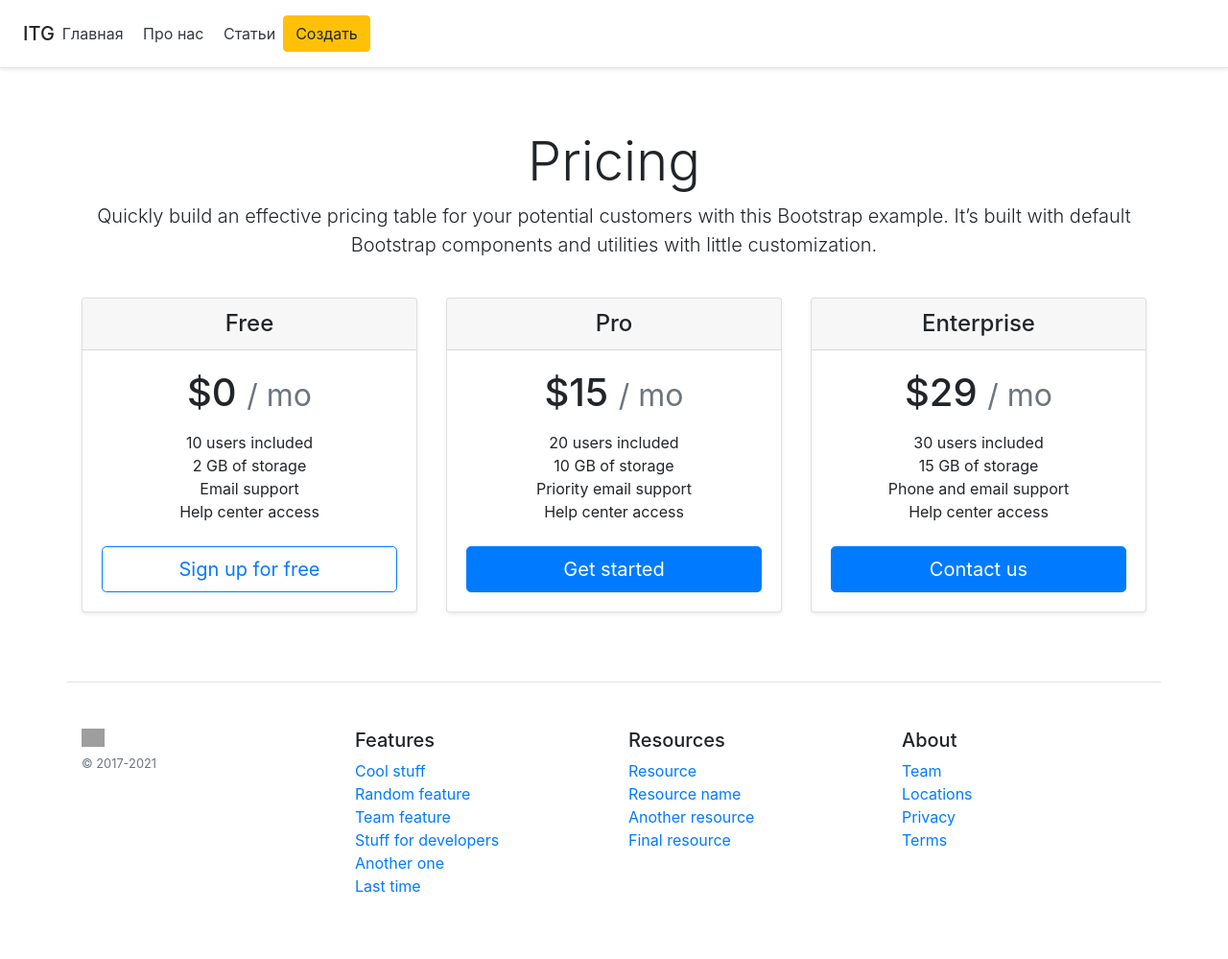
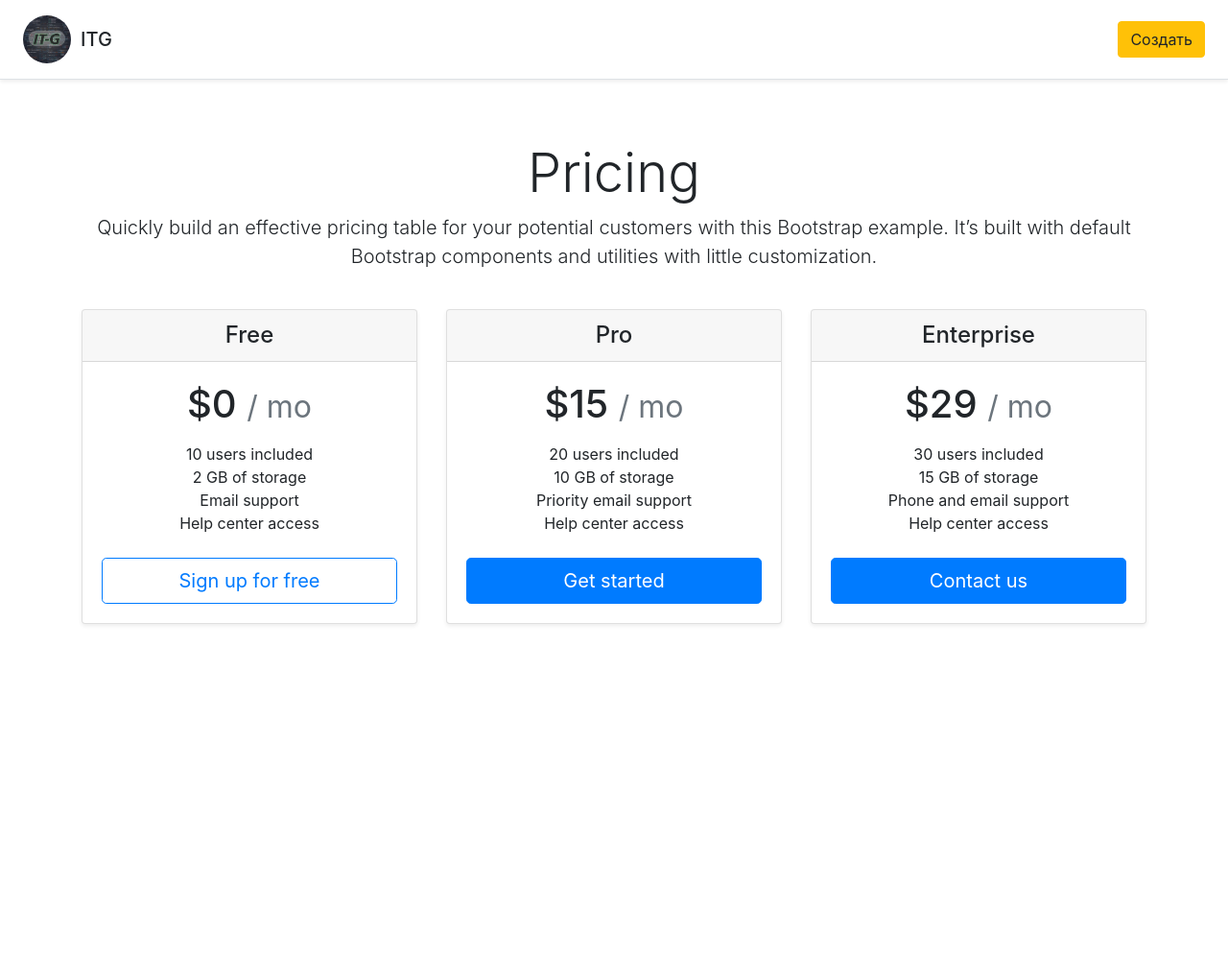
Before and after one commit to savenkov-hub/kgu-web, a Flask app: page /home in a window 1280 px wide. Shown: the whole page at 96% size. After the commit the page ends 651 px from the top, so only its background shows below. Run offline with Flask 2, Linux system fonts and the light colour scheme; some libraries are stand-ins or nearby versions; grey boxes are pictures that could not be loaded.

Commit message:
Небольшие правки внешнего вида

```diff
--- a/app.py
+++ b/app.py
@@ -19,41 +19,28 @@ class Article(db.Model):
         return '<Article %r>' % self.id
 
 
-@app.route('/')
+#Вызов старой главной, не активна, оставим на всякий случай
 @app.route('/home')
 def index():
     return render_template("index.html")
 
 
-@app.route('/about')
-def about():
-    return render_template("about.html")
-
-
+#Вызов главной страницы которая также есть список постов
+@app.route('/')
 @app.route('/posts')
 def posts():
     articles = Article.query.order_by(Article.date.desc()).all()
     return render_template("posts.html", articles=articles)
 
 
+#Вызов детальной страницы поста
 @app.route('/posts/<int:id>')
 def post_detail(id):
     article = Article.query.get(id)
     return render_template("post_detail.html", article=article)
 
 
-@app.route('/posts/<int:id>/del')
-def post_delete(id):
-    article = Article.query.get_or_404(id)
-
-    try:
-        db.session.delete(article)
-        db.session.commit()
-        return redirect('/posts')
-    except:
-        return 'При удалении статьи произошла ошибка'
-
-
+#Вызов метода\страницы добавления поста
 @app.route('/creat-article', methods=['POST', 'GET'])
 def creat_article():
     if request.method == "POST":
@@ -73,6 +60,20 @@ def creat_article():
         return render_template("creat-article.html")
 
 
+#Вызов метода удаления поста
+@app.route('/posts/<int:id>/del')
+def post_delete(id):
+    article = Article.query.get_or_404(id)
+
+    try:
+        db.session.delete(article)
+        db.session.commit()
+        return redirect('/posts')
+    except:
+        return 'При удалении статьи произошла ошибка'
+
+
+#Вызов метода\страницы изменения поста
 @app.route('/posts/<int:id>/update', methods=['POST', 'GET'])
 def post_update(id):
     article = Article.query.get(id)
--- a/static/css/main.css
+++ b/static/css/main.css
@@ -0,0 +1,17 @@
+.logo-a{
+    display: flex;
+    align-items: center;
+    color:inherit;
+}
+.logo-a:hover{
+    text-decoration: none;
+    color:inherit;
+}
+.logo{
+    width: 50px;
+    border-radius: 50%;
+    margin-right: 10px;
+}
+.me-md-auto{
+    margin-right: auto!important;
+}
--- a/templates/base.html
+++ b/templates/base.html
@@ -6,57 +6,14 @@
           content="width=device-width, user-scalable=no, initial-scale=1.0, maximum-scale=1.0, minimum-scale=1.0">
     <meta http-equiv="X-UA-Compatible" content="ie=edge">
     <link rel="stylesheet" href="{{ url_for('static', filename='css/main.css') }}">
-    <link rel="stylesheet" href="https://stackpath.bootstrapcdn.com/bootstrap/4.4.1/css/bootstrap.min.css">
+    <link rel="stylesheet" href="https://stackpath.bootstrapcdn.com/bootstrap/4.5.2/css/bootstrap.min.css">
     <title>{% block title %}{% endblock %}</title>
 </head>
 <body>
     <header class="d-flex flex-column flex-md-row align-items-center p-3 px-md-4 mb-3 bg-white border-bottom shadow-sm">
-      <h5 class="h5 my-0 me-md-auto fw-normal">ITG</h5>
-      <nav class="my-2 my-md-0 me-md-3">
-        <a class="p-2 text-dark" href="/">Главная</a>
-        <a class="p-2 text-dark" href="/about">Про нас</a>
-        <a class="p-2 text-dark" href="/posts">Статьи</a>
-      </nav>
+        <a href="/" class="logo-a h5 my-0 me-md-auto fw-normal"><img src="/static/image/photo_2021-02-02_11-41-37.jpg" class="logo"><span>ITG</span></a>
         <a class="btn btn-warning" href="/creat-article">Создать</a>
     </header>
     {% block body %}{% endblock %}
-
-    <footer class="container pt-4 my-md-5 pt-md-5 border-top">
-        <div class="row">
-          <div class="col-12 col-md">
-            <img class="mb-2" src="/docs/5.0/assets/brand/bootstrap-logo.svg" alt="" width="24" height="19">
-            <small class="d-block mb-3 text-muted">© 2017-2021</small>
-          </div>
-          <div class="col-6 col-md">
-            <h5>Features</h5>
-            <ul class="list-unstyled text-small">
-              <li><a class="link-secondary" href="#">Cool stuff</a></li>
-              <li><a class="link-secondary" href="#">Random feature</a></li>
-              <li><a class="link-secondary" href="#">Team feature</a></li>
-              <li><a class="link-secondary" href="#">Stuff for developers</a></li>
-              <li><a class="link-secondary" href="#">Another one</a></li>
-              <li><a class="link-secondary" href="#">Last time</a></li>
-            </ul>
-          </div>
-          <div class="col-6 col-md">
-            <h5>Resources</h5>
-            <ul class="list-unstyled text-small">
-              <li><a class="link-secondary" href="#">Resource</a></li>
-              <li><a class="link-secondary" href="#">Resource name</a></li>
-              <li><a class="link-secondary" href="#">Another resource</a></li>
-              <li><a class="link-secondary" href="#">Final resource</a></li>
-            </ul>
-          </div>
-          <div class="col-6 col-md">
-            <h5>About</h5>
-            <ul class="list-unstyled text-small">
-              <li><a class="link-secondary" href="#">Team</a></li>
-              <li><a class="link-secondary" href="#">Locations</a></li>
-              <li><a class="link-secondary" href="#">Privacy</a></li>
-              <li><a class="link-secondary" href="#">Terms</a></li>
-            </ul>
-          </div>
-        </div>
-      </footer>
 </body>
 </html>
```
Also changed, not shown: templates/about.html (deleted, +0 -11 lines), kguweb.db, static/image/photo_2021-02-02_11-41-37.jpg (added).
